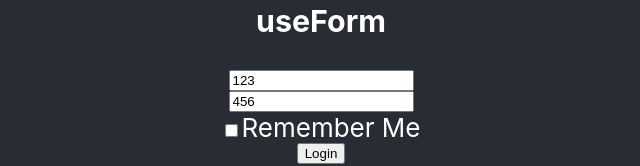
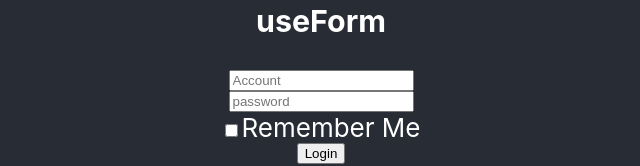
Before and after one commit to toddLiao469469/quizzes, a React (Create React App) app: page / in a window 1280 px wide. Shown: the part 445-611 px from the top of the page, without its empty margins (319-959 px from the left). Built offline with nearby package versions, Linux system fonts and the light colour scheme.

Commit message:
fix : useForm  handleSubmit

```diff
--- a/src/App.js
+++ b/src/App.js
@@ -3,10 +3,13 @@ import result from './result'
 import Button from './debounce/Button'
 import useForm from './useForm'
 
+// 如果要看前幾題的輸出
+//  result()
+
 function App() {
   const { handleChange, handleSubmit, values, errors } = useForm(
     {
-      initialValues: { account: "123", password: "456", rememberMe: false },
+      initialValues: { account: "", password: "", rememberMe: false },
       validation: (values) => {
         const errors = {}
         if (!values.account) {
--- a/src/useForm/index.js
+++ b/src/useForm/index.js
@@ -1,4 +1,4 @@
-import { useState } from "react"
+import { useState, useEffect } from "react"
 
 
 
@@ -24,12 +24,16 @@ const useForm = ({ initialValues, validation, onSubmit }) => {
   }
 
   const handleSubmit = (e) => {
-        console.log('handleSubmit', validation(values))
-        setErrors(validation(values))
-
-        onSubmit()
+    const errors = validation(values)
+    setErrors(errors)
+    if (Object.entries(errors).length !== 0) {
+      return;
+    }
+    onSubmit(values)
   }
 
-    return { values, handleChange, handleSubmit, errors }
+
+
+  return { handleChange, handleSubmit, values, errors }
 }
 export default useForm
```
Lines whose indentation alone changed are shown as unchanged.
